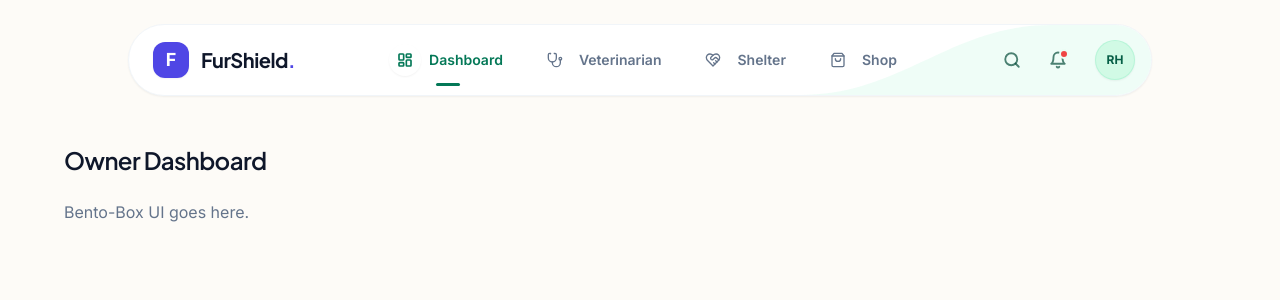
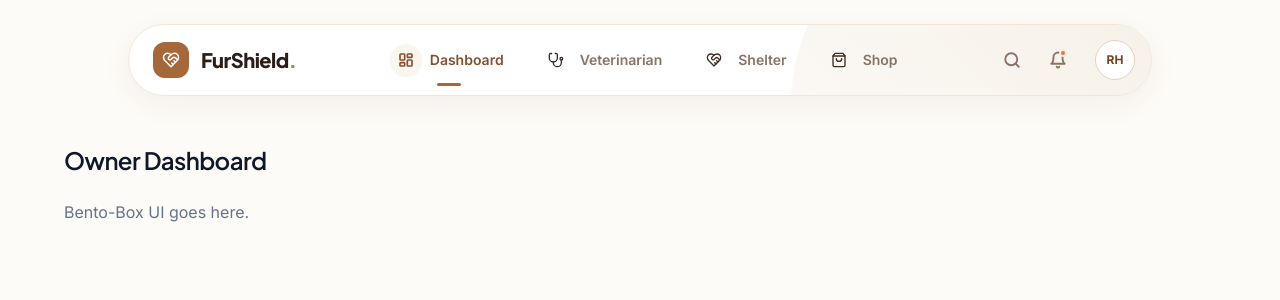
Before and after one commit to Aaliyanamir/Fur-Sheild, a React (Vite) app in the folder frontend/: page /dashboard in a window 1280 px wide. Shown: the top 300 px of the page. Built offline with nearby package versions, Linux system fonts and the light colour scheme.

Commit message:
fix(ui): revert to premium camel theme with flawless css geometry navbar

```diff
--- a/frontend/src/components/molecules/Navbar.jsx
+++ b/frontend/src/components/molecules/Navbar.jsx
@@ -15,33 +15,27 @@ export default function Navbar() {
     <div className="fixed top-6 left-0 right-0 z-50 flex justify-center px-4 pointer-events-none">
 
       {/*
-        Main Container: Pristine white pill
+        Main Pristine Container
+        Flawless CSS geometry with rounded-[40px] and overflow-hidden to contain the right-side swoop.
       */}
-      <header className="relative w-full max-w-5xl h-[72px] bg-white rounded-full shadow-sm border border-slate-100 flex items-center justify-between overflow-hidden pointer-events-auto">
+      <header className="relative w-full max-w-5xl h-[72px] bg-white rounded-[40px] shadow-[0_8px_30px_rgb(90,56,37,0.06)] border border-camel-100 flex items-center justify-between overflow-hidden pointer-events-auto">
 
         {/*
-          THE PERFECT WAVE: Right-side background
-          Cubic Bezier (C) curve — precisely calculated to replicate the reference S-wave.
+          The Soft Right-Side Swoop
+          Using a massive, perfectly round gradient circle to create that distinct zone smoothly.
         */}
-        <div className="absolute right-0 top-0 h-full w-[350px] z-0 pointer-events-none">
-          <svg viewBox="0 0 350 72" className="w-full h-full" preserveAspectRatio="none">
-            <path
-              d="M0,72 C100,72 150,0 250,0 L350,0 L350,72 Z"
-              className="fill-emerald-50/80"
-            />
-          </svg>
-        </div>
+        <div className="absolute -top-[120px] -right-[40px] w-[400px] h-[400px] bg-gradient-to-bl from-camel-100/70 to-camel-50/30 rounded-full pointer-events-none z-0"></div>
 
         {/* Foreground Content */}
         <div className="relative z-10 flex items-center justify-between w-full h-full px-2">
 
-          {/* Left: Logo */}
+          {/* Left: Logo Area */}
           <div className="flex items-center gap-3 pl-4 pr-8">
-            <div className="w-9 h-9 rounded-xl bg-indigo-600 flex items-center justify-center shadow-sm">
-              <span className="text-white font-bold text-lg leading-none">F</span>
+            <div className="w-9 h-9 rounded-xl bg-camel-600 flex items-center justify-center shadow-sm">
+              <HeartHandshake size={18} className="text-white" />
             </div>
-            <span className="font-display font-bold text-xl text-slate-900 tracking-tight">
-              FurShield<span className="text-indigo-600">.</span>
+            <span className="font-display font-extrabold text-xl text-espresso-900 tracking-tight">
+              FurShield<span className="text-camel-500">.</span>
             </span>
           </div>
 
@@ -58,23 +52,27 @@ export default function Navbar() {
                   {({ isActive }) => (
                     <div className="flex flex-col items-center justify-center relative">
                       <div className="flex items-center gap-2">
+                        {/* Icon inside a soft circle when active */}
                         <div className={cn(
                           "w-8 h-8 rounded-full flex items-center justify-center transition-all duration-300",
                           isActive
-                            ? "bg-white shadow-sm text-emerald-700"
-                            : "bg-transparent text-slate-500 group-hover:text-emerald-600"
+                            ? "bg-camel-50 text-camel-700 shadow-sm"
+                            : "bg-transparent text-espresso-400 group-hover:text-camel-500 group-hover:bg-camel-50/50"
                         )}>
                           <Icon size={16} strokeWidth={isActive ? 2.5 : 2} />
                         </div>
+                        {/* Nav Text */}
                         <span className={cn(
                           "text-sm font-semibold transition-colors duration-300 pr-1",
-                          isActive ? "text-emerald-700" : "text-slate-500 group-hover:text-emerald-600"
+                          isActive ? "text-camel-700" : "text-espresso-500 group-hover:text-camel-600"
                         )}>
                           {item.name}
                         </span>
                       </div>
+
+                      {/* Floating Underline */}
                       <div className={cn(
-                        "absolute -bottom-2.5 h-[3px] rounded-full bg-emerald-700 transition-all duration-300",
+                        "absolute -bottom-2.5 h-[3px] rounded-full bg-camel-600 transition-all duration-300",
                         isActive ? "w-6 opacity-100" : "w-0 opacity-0"
                       )}></div>
                     </div>
@@ -84,19 +82,19 @@ export default function Navbar() {
             })}
           </nav>
 
-          {/* Right: Actions */}
+          {/* Right: Actions (Floating over the subtle camel gradient) */}
           <div className="flex items-center gap-3 pr-2 pl-8 h-full">
-            <button className="p-2 text-emerald-900/70 hover:text-emerald-900 transition-colors rounded-full hover:bg-white/50">
+            <button className="p-2 text-espresso-500 hover:text-camel-700 transition-colors rounded-full hover:bg-white/50">
               <Search size={18} strokeWidth={2.5} />
             </button>
 
-            <button className="relative p-2 text-emerald-900/70 hover:text-emerald-900 transition-colors rounded-full hover:bg-white/50">
+            <button className="relative p-2 text-espresso-500 hover:text-camel-700 transition-colors rounded-full hover:bg-white/50">
               <Bell size={18} strokeWidth={2.5} />
-              <span className="absolute top-1.5 right-1.5 w-2.5 h-2.5 rounded-full bg-red-500 border-2 border-emerald-50"></span>
+              <span className="absolute top-1.5 right-2 w-2 h-2 rounded-full bg-accent-500 border-2 border-[#f6e9de]"></span>
             </button>
 
-            <div className="w-10 h-10 rounded-full bg-emerald-100 border border-emerald-200/60 flex items-center justify-center ml-2 cursor-pointer hover:bg-white/60 transition-all shadow-sm">
-              <span className="text-xs font-bold text-emerald-800">RH</span>
+            <div className="w-10 h-10 rounded-full bg-white border border-camel-200 flex items-center justify-center ml-2 cursor-pointer hover:shadow-md transition-all">
+              <span className="text-xs font-bold text-camel-800">RH</span>
             </div>
           </div>
 
```
